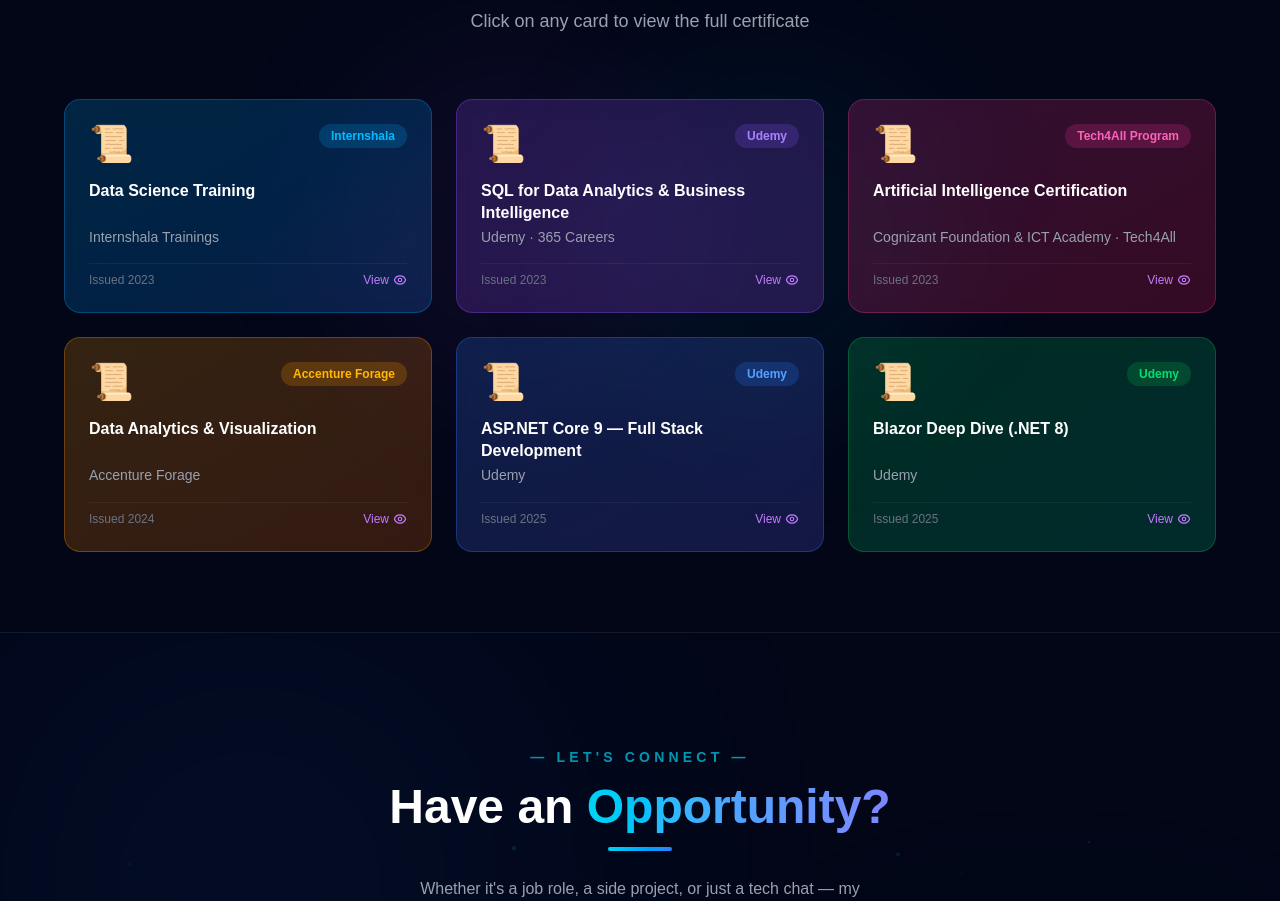
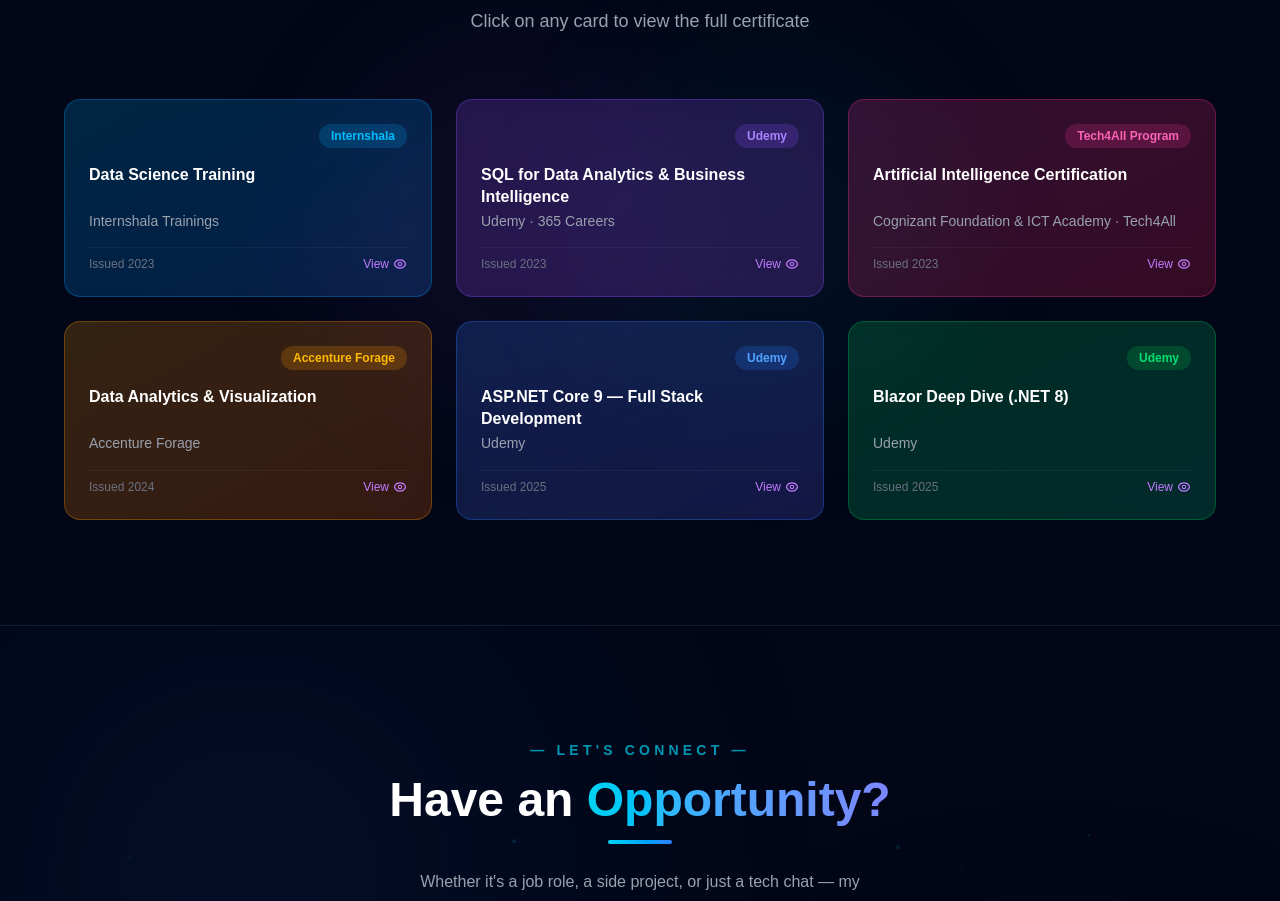
Before and after one commit to priyanka2003476/my-portfolio, a Next.js app: page / in a window 1280 px wide. Shown: the part 4540-5441 px from the top of the page. Built offline with nearby package versions, Linux system fonts and the light colour scheme.

Commit message:
Updated portfolio UI

```diff
--- a/app/components/Certifications.tsx
+++ b/app/components/Certifications.tsx
@@ -155,8 +155,7 @@
               <div className="absolute inset-0 rounded-2xl opacity-0 group-hover:opacity-100 transition-opacity duration-300 ring-1 ring-white/10" />
 
               {/* Top row */}
-              <div className="flex items-start justify-between mb-4">
-<div className="text-4xl">📜</div>
+              <div className="flex items-center justify-end mb-4">
                 <span className={`text-xs font-semibold px-3 py-1 rounded-full ${cert.badge} whitespace-nowrap`}>
                   {cert.credential}
                 </span>
@@ -223,14 +222,11 @@
               <div
                 className={`p-5 bg-gradient-to-r ${selectedCert.color} border-b border-white/10 flex items-center justify-between`}
               >
-                <div className="flex items-center gap-3">
-<span className="text-3xl">🎓</span>
-                  <div>
-                    <h3 className="text-white font-bold text-lg leading-snug">{selectedCert.title}</h3>
-                    <p className="text-gray-300 text-sm">
-                      {selectedCert.issuer} · {selectedCert.date}
-                    </p>
-                  </div>
+                <div>
+                  <h3 className="text-white font-bold text-lg leading-snug">{selectedCert.title}</h3>
+                  <p className="text-gray-300 text-sm">
+                    {selectedCert.issuer} · {selectedCert.date}
+                  </p>
                 </div>
                 <button
                   onClick={() => setSelectedCert(null)}
@@ -255,8 +251,7 @@
                   }}
                 />
                 {/* Placeholder */}
-                <div className="absolute inset-0 flex flex-col items-center justify-center gap-4 text-gray-600">
-                  {/* <div className="text-7xl opacity-30">{selectedCert.icon}</div> */}
+                <div className="absolute inset-0 flex flex-col items-center justify-center gap-4 text-gray-600 pointer-events-none">
                   <p className="text-sm text-center px-6">
                     {/* Place your certificate image at:{" "} */}
                     {/* <code className="text-purple-400 text-xs block mt-1">{selectedCert.image}</code> */}
```
